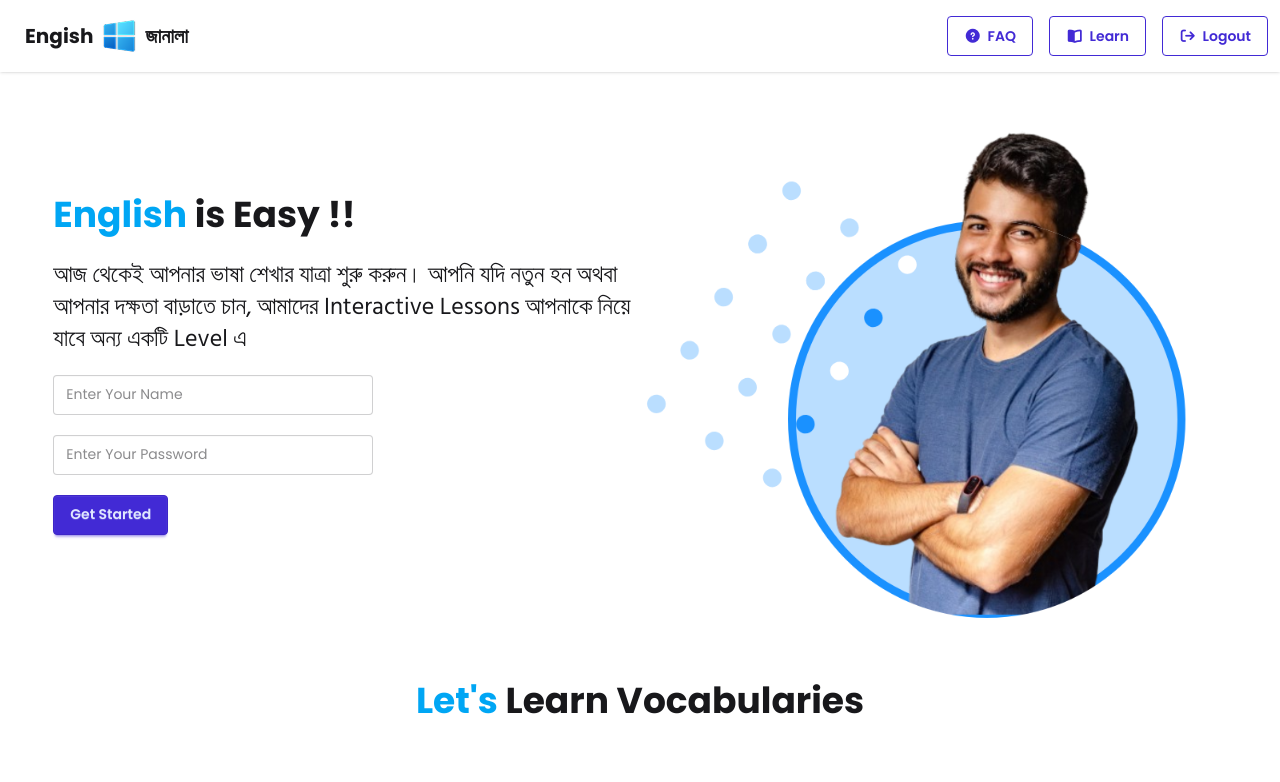
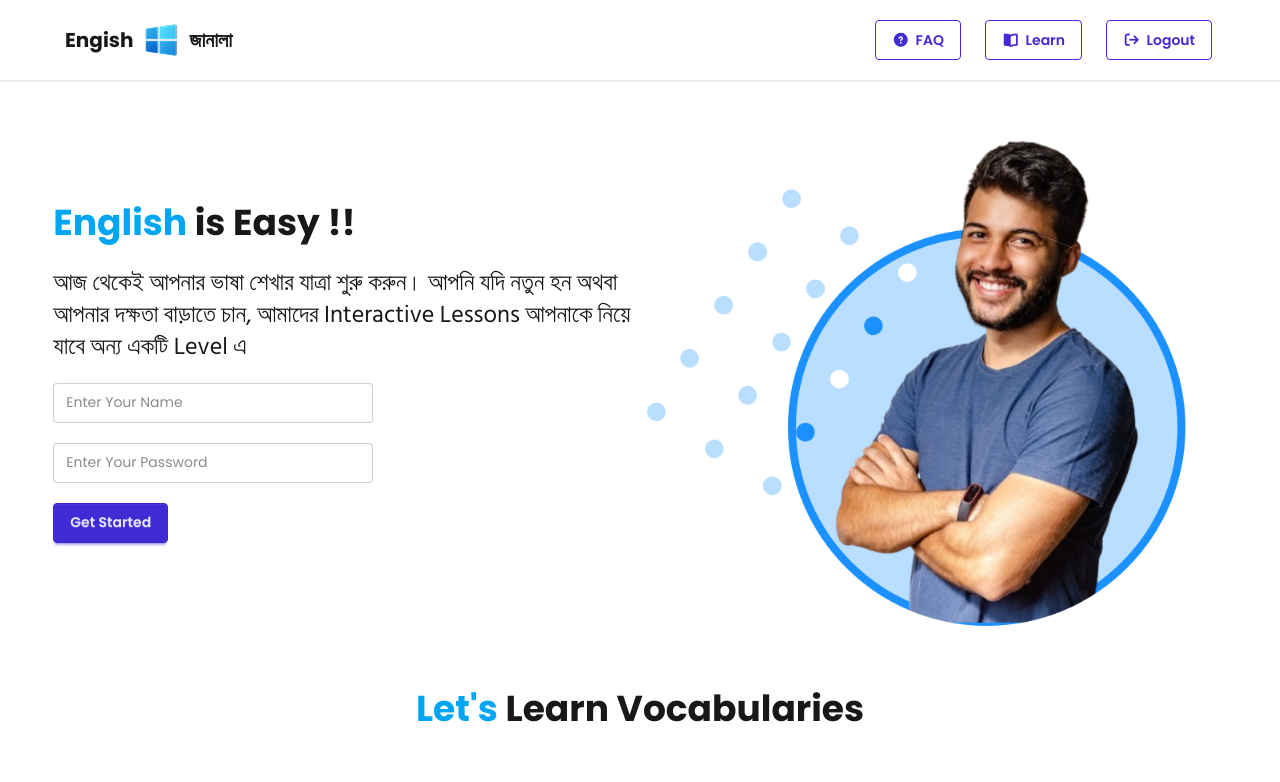
Before and after one commit to emrulislam/english-vocabulary-app-js-restapi, a plain HTML site: page index.html in a window 1280 px wide. Shown: the top 782 px of the page. Drawn offline with nearby package versions, Linux system fonts and the light colour scheme; no server answers.

Commit message:
added basic responsiveness

```diff
--- a/index.html
+++ b/index.html
@@ -34,7 +34,7 @@
   <body>
     <!-- Navbar Design -->
     <header class="sticky top-0 z-50 bg-base-100 shadow-sm">
-      <div class="navbar flex justify-center lg:justify-between">
+      <div class="navbar flex justify-center lg:justify-between px-4 md:px-8 lg:px-16 py-3">
         <div class="navbar-start lg:flex-1 flex justify-center lg:justify-start">
           <div class="dropdown">
             <div tabindex="0" role="button" class="btn btn-ghost lg:hidden">
@@ -55,7 +55,7 @@
             </div>
             <ul
               tabindex="0"
-              class="menu menu-sm dropdown-content bg-base-100 rounded-box z-1 mt-3 w-52 p-2 shadow"
+              class="menu menu-sm dropdown-content bg-base-100 rounded-box z-10 mt-4 w-56 p-3 shadow-lg"
             >
               <li>
                 <a href="#faq" class=""
@@ -74,14 +74,14 @@
               </li>
             </ul>
           </div>
-          <a class="btn btn-ghost text-xl">
+          <a class="btn btn-ghost text-xl gap-2 px-2 md:px-0">
             <span class="text-xl font-bold">Engish</span>
             <img src="./assets/logo.png" class="w-10 h-10" alt="" />
             <span class="text-xl font-semibold">জানালা </span>
           </a>
         </div>
         <div class="navbar-end hidden lg:flex">
-          <ul class="menu menu-horizontal px-1 space-x-4">
+          <ul class="menu menu-horizontal px-1 space-x-6">
             <li>
               <a href="#faq" class="btn btn-outline btn-primary"
                 ><i class="fa-solid fa-circle-question"></i>FAQ</a
```
